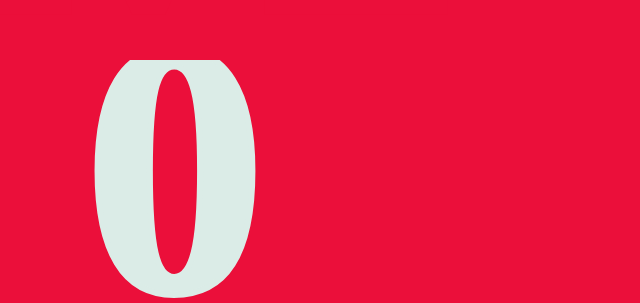
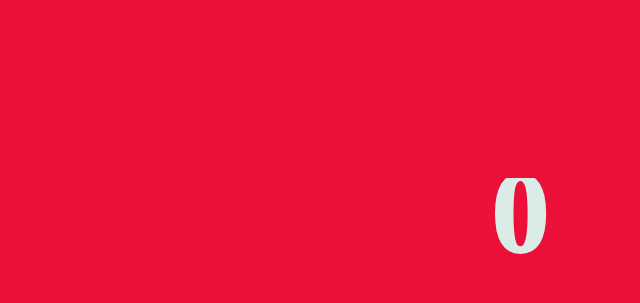
Before and after one commit to ilmandone/mauti-2024, a Vue app: page / in a window 1280 px wide. Shown: the part 497-800 px from the top of the page, without its empty margins (593-1233 px from the left). Built offline with nearby package versions, Linux system fonts and the light colour scheme; a web font is replaced by a local one.

Commit message:
feat: set sizes and layout. Start refinement for logo animation

```diff
--- a/src/components/sections/S-Loading.vue
+++ b/src/components/sections/S-Loading.vue
@@ -120,22 +120,22 @@
     svg {
         &#logo {
             width: 90vw;
-            margin-top: 5vh;
+            margin: 2vh 0 0 0;
             opacity: 0;
 
-            stroke-width: 6px;
             fill: transparent;
+            stroke-width: 8px;
             stroke-dasharray: 0 1000;
 
             &.show {
-                animation: intro-logo 0.8s cubic-bezier(0.96, -0.01, 0.36, 1) forwards;
+                animation: intro-logo 1.2s cubic-bezier(0.96, -0.01, 0.36, 1) forwards;
             }
         }
 
         &#loading {
-            width: 45vw;
+            width: 36vw;
             margin-top: 2vh;
-            margin-left: 20vw;
+            margin-left: 25vw;
             opacity: 0;
 
             stroke-width: 2px;
@@ -158,14 +158,63 @@
     }
 
     @include utils.media('t') {
-        svg#loading {
-            width: 60vw;
+        svg {
+            &#logo {
+                width: 65vw;
+                stroke-width: 6px;
+            }
+
+            &#loading {
+                margin-left: 45vw;
+                width: 20vw;
+            }
+        }
+    }
+
+    @include utils.media('tl') {
+        flex-direction: row;
+        svg {
+            &#logo {
+                width: 48vw;
+                margin: 0 12vw 0 0;
+                stroke-width: 8px;
+            }
+
+            &#loading {
+                position: absolute;
+                bottom: 6vh;
+                right: 6vw;
+                margin: 0;
+                width: 14vw;
+            }
         }
     }
 
     @include utils.media('dm') {
-        svg#loading {
-            width: 35vw;
+        svg {
+            &#logo {
+                width: 48vw;
+                margin: 0 12vw 0 0;
+                stroke-width: 6px;
+            }
+
+            &#loading {
+                width: 8.5vw;
+            }
+        }
+    }
+
+    @include utils.media('dl') {
+        svg {
+            &#logo {
+                width: 48vw;
+                margin: 0 12vw 0 0;
+                stroke-width: 4px;
+            }
+
+            &#loading {
+                width: 7vw;
+            }
         }
     }
 }
@@ -200,17 +249,25 @@
     0% {
         opacity: 0;
         stroke: var(--color-emphasize);
-        stroke-dasharray: 0 1000;
-        fill: var(--color-emphasize);
+        stroke-dasharray: 0 700;
+        transform: translate3d(0, -15px, 0);
     }
     5% {
         opacity: 1;
     }
+
+    70% {
+        stroke: var(--color-bg);
+        stroke-dasharray: 700 700;
+        opacity: 1;
+        transform: translate3d(0, 0, 0);
+    }
+
     100% {
         stroke: var(--color-bg);
-        stroke-dasharray: 800 0;
-        fill: var(--color-emphasize);
+        stroke-dasharray: 6000 1200;
         opacity: 1;
+        transform: translate3d(0, 0, 0);
     }
 }
 </style>
```
